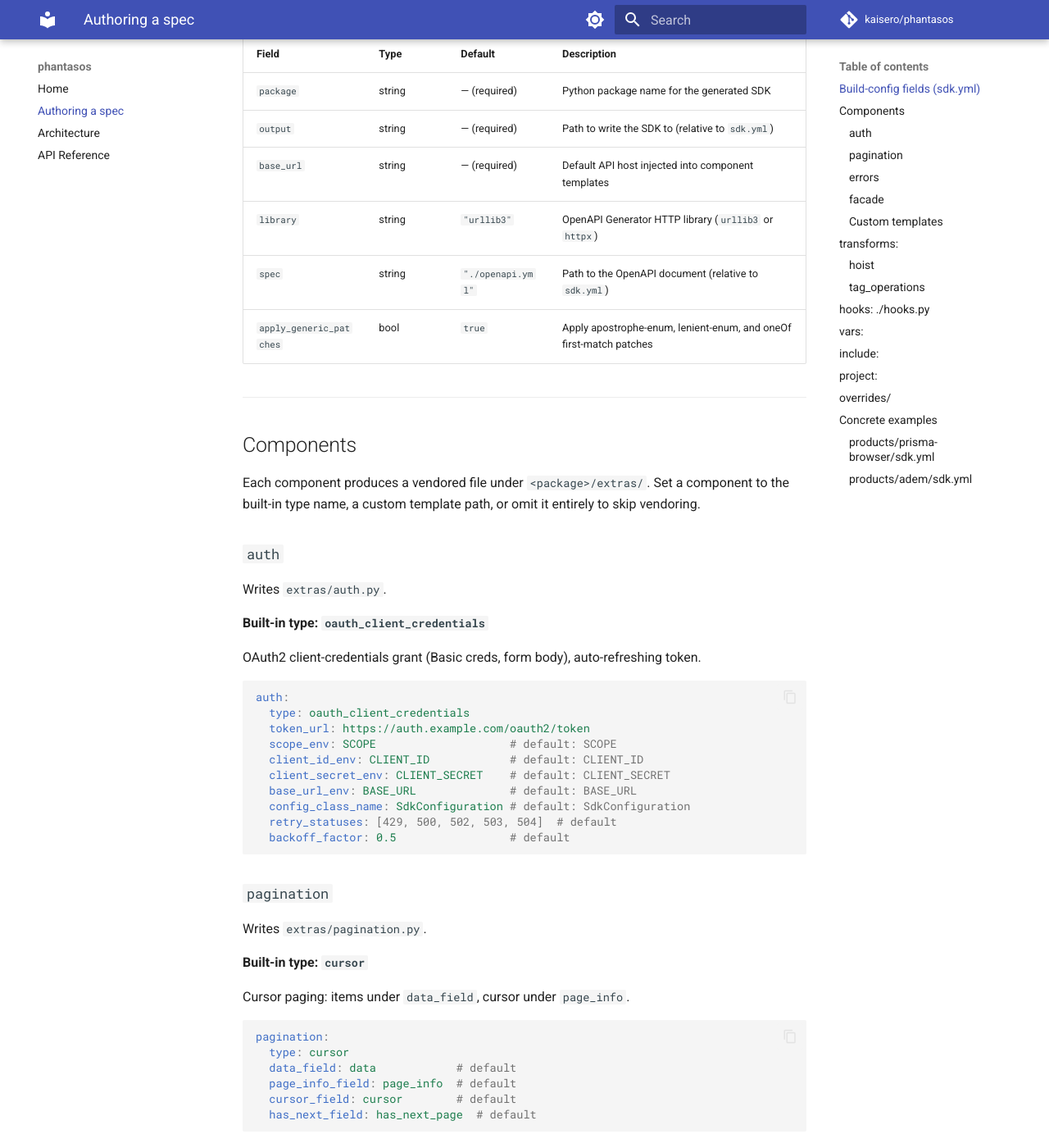
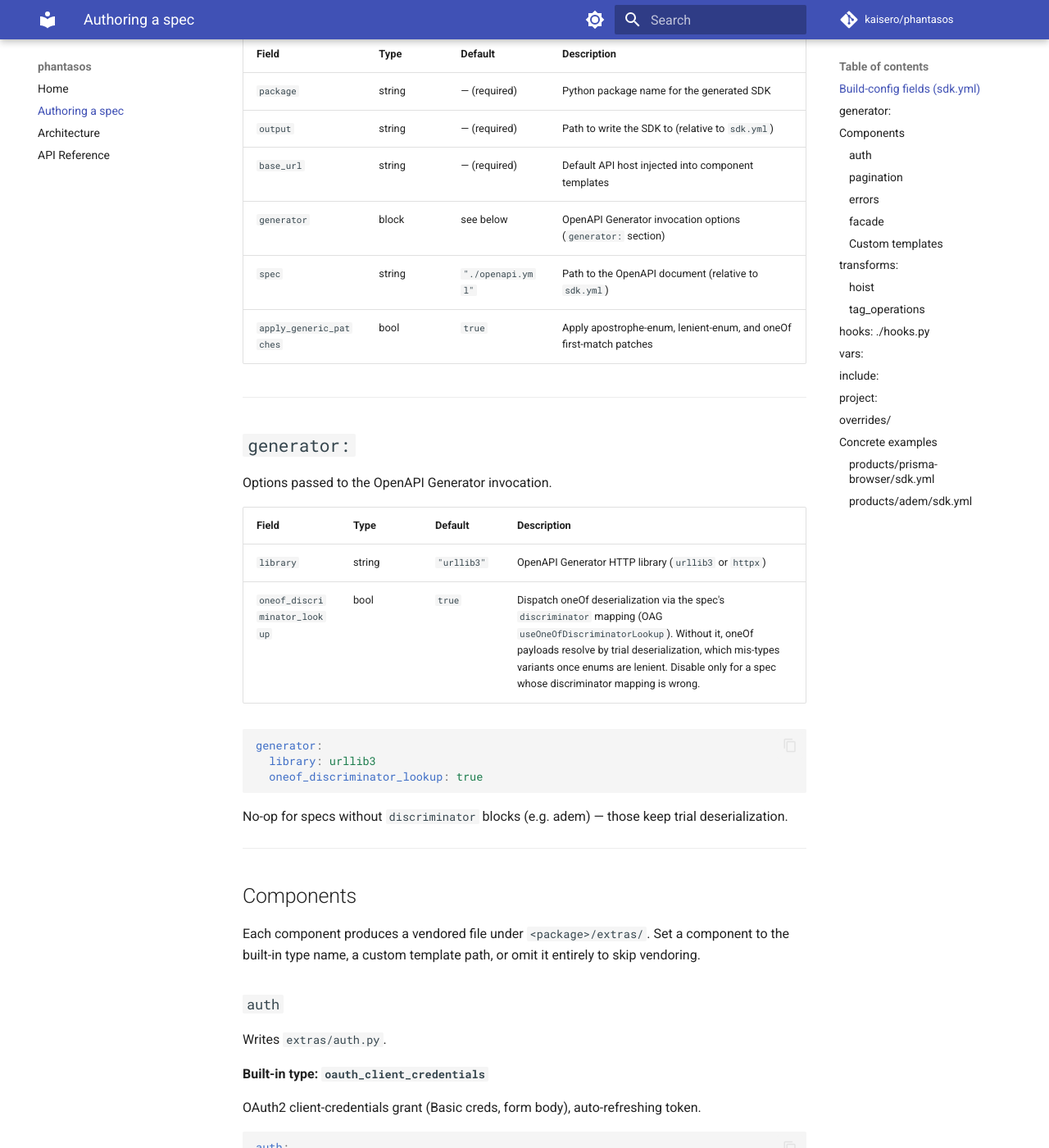
Before and after one commit to kaisero/phantasos, an MkDocs documentation site: the page built from docs/AUTHORING_A_SPEC.md, in a window 1280 px wide and 1400 px high, scrolled down 676 px. Shown: the whole window at 82% size. Built offline with MkDocs 1.6.1 and Material for MkDocs 9.7.7, drawn with Linux system fonts in a browser that asks for light colours; comment, search, counter and statistics services are not loaded; some of the changed text lies outside the part shown.

Commit message:
docs: generator: block reference + residual undiscriminated-oneOf TODO

````diff
--- a/docs/AUTHORING_A_SPEC.md
+++ b/docs/AUTHORING_A_SPEC.md
@@ -28,9 +28,29 @@ write `_about.py` provenance) → **smoke** (import every module + count operati
 | `package` | string | — (required) | Python package name for the generated SDK |
 | `output` | string | — (required) | Path to write the SDK to (relative to `sdk.yml`) |
 | `base_url` | string | — (required) | Default API host injected into component templates |
-| `library` | string | `"urllib3"` | OpenAPI Generator HTTP library (`urllib3` or `httpx`) |
+| `generator` | block | see below | OpenAPI Generator invocation options (`generator:` section) |
 | `spec` | string | `"./openapi.yml"` | Path to the OpenAPI document (relative to `sdk.yml`) |
 | `apply_generic_patches` | bool | `true` | Apply apostrophe-enum, lenient-enum, and oneOf first-match patches |
+
+---
+
+## `generator:`
+
+Options passed to the OpenAPI Generator invocation.
+
+| Field | Type | Default | Description |
+|-------|------|---------|-------------|
+| `library` | string | `"urllib3"` | OpenAPI Generator HTTP library (`urllib3` or `httpx`) |
+| `oneof_discriminator_lookup` | bool | `true` | Dispatch oneOf deserialization via the spec's `discriminator` mapping (OAG `useOneOfDiscriminatorLookup`). Without it, oneOf payloads resolve by trial deserialization, which mis-types variants once enums are lenient. Disable only for a spec whose discriminator mapping is wrong. |
+
+```yaml
+generator:
+  library: urllib3
+  oneof_discriminator_lookup: true
+```
+
+No-op for specs without `discriminator` blocks (e.g. adem) — those keep trial
+deserialization.
 
 ---
 
@@ -222,7 +242,7 @@ project:
 ```
 
 **`dependencies`** — the defaults match what OpenAPI Generator itself would emit for
-`library: urllib3`, so you almost never need to override this field. Only set it when
+`generator.library: urllib3`, so you almost never need to override this field. Only set it when
 the SDK genuinely needs additional or different runtime deps.
 
 ---
````
Also changed, not shown: docs/TODO.md (+11 -0 lines).
